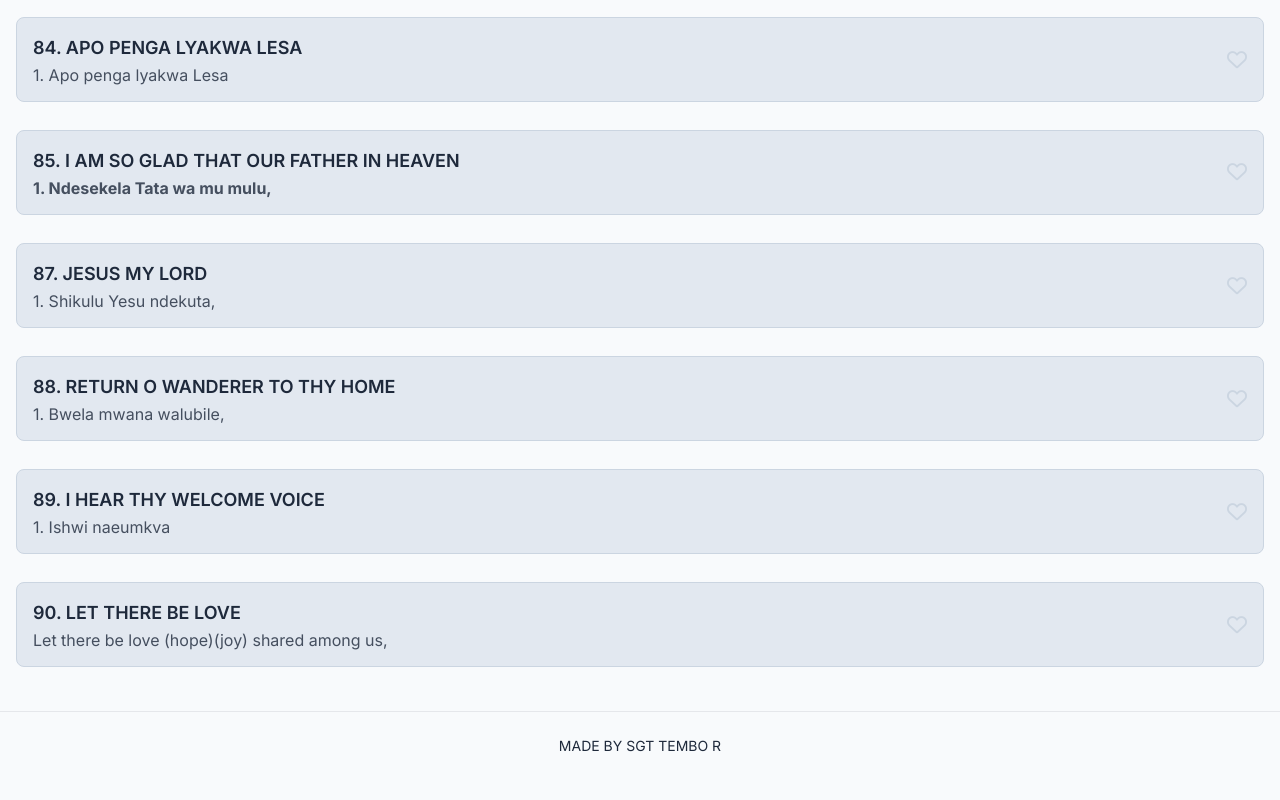
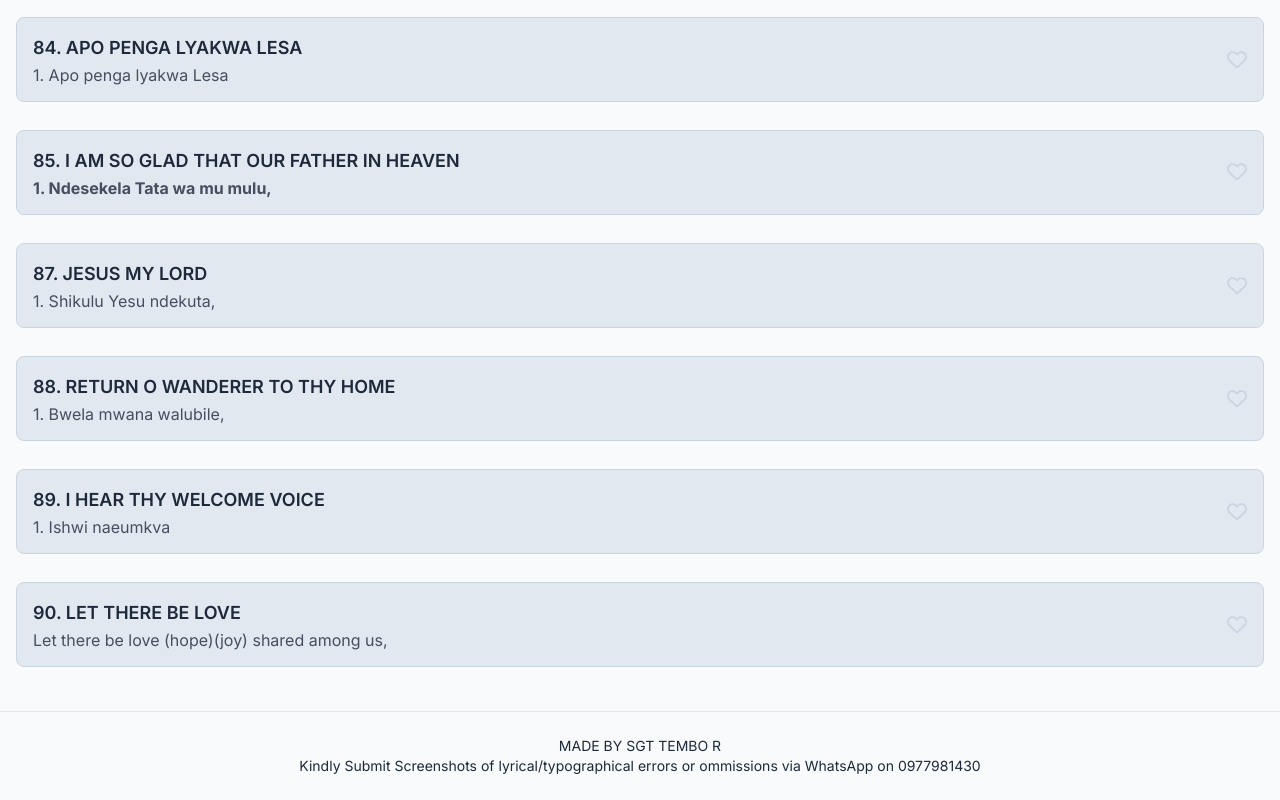
Before and after one commit to DalisoR/HYMNS1CDO, a plain HTML site: page index.html in a window 1280 px wide. Shown: the part 8145-8945 px from the top of the page. Drawn offline with nearby package versions, Linux system fonts and the light colour scheme.

Commit message:
Update index.html

```diff
--- a/index.html
+++ b/index.html
@@ -2805,7 +2805,8 @@ Akampele citulo ‘ko.
     </script>
 
 <footer class="text-center text-sm text-text-color/60 py-6 border-t border-border-color">
-    MADE BY SGT TEMBO R
+    MADE BY SGT TEMBO R<br>
+    Kindly Submit Screenshots of lyrical/typographical errors or ommissions via WhatsApp on 0977981430
 </footer>
 
 </body>
```
